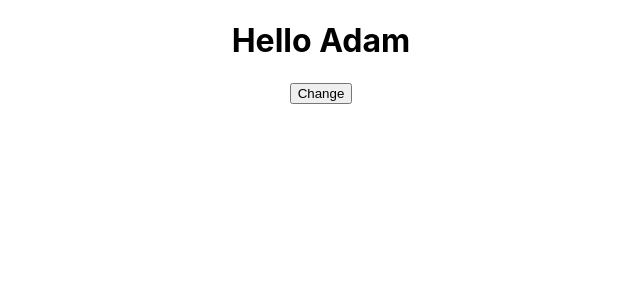
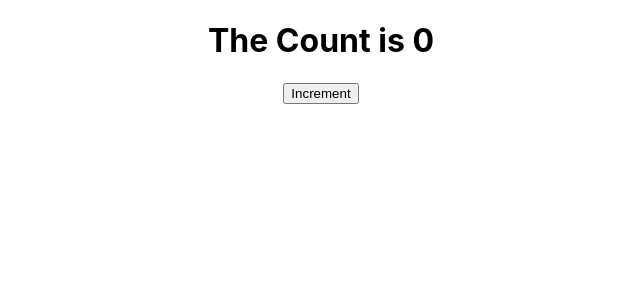
Before and after one commit to Mahendran-Murugan/React-Practice, a React (Create React App) app: page / in a window 1280 px wide. Shown: the top 300 px of the page, without its empty margins (319-959 px from the left). Built offline with nearby package versions, Linux system fonts and the light colour scheme; the HTML template or start-up script is replaced by a standard one.

Commit message:
feat: add counter project in js

```diff
--- a/src/App.js
+++ b/src/App.js
@@ -1,11 +1,11 @@
 import logo from './logo.svg';
 import './App.css';
-import {State} from './components/state'
+import {Counter} from './components/counter'
 
 function App() {
   return (
     <div className="App">
-      <State/>
+      <Counter/>
     </div>
   );
 }
--- /dev/null
+++ b/src/components/counter.js
@@ -0,0 +1,14 @@
+import { useState } from "react";
+
+export const Counter = (props) => {
+    const [value, setValue] = useState(0)
+    function increaseCount(){
+        setValue(prev=>prev+1)
+    }
+    return(
+        <>
+        <h1>The Count is {value} </h1>
+        <button onClick={increaseCount}>Increment</button>
+        </>
+    )
+}
```
